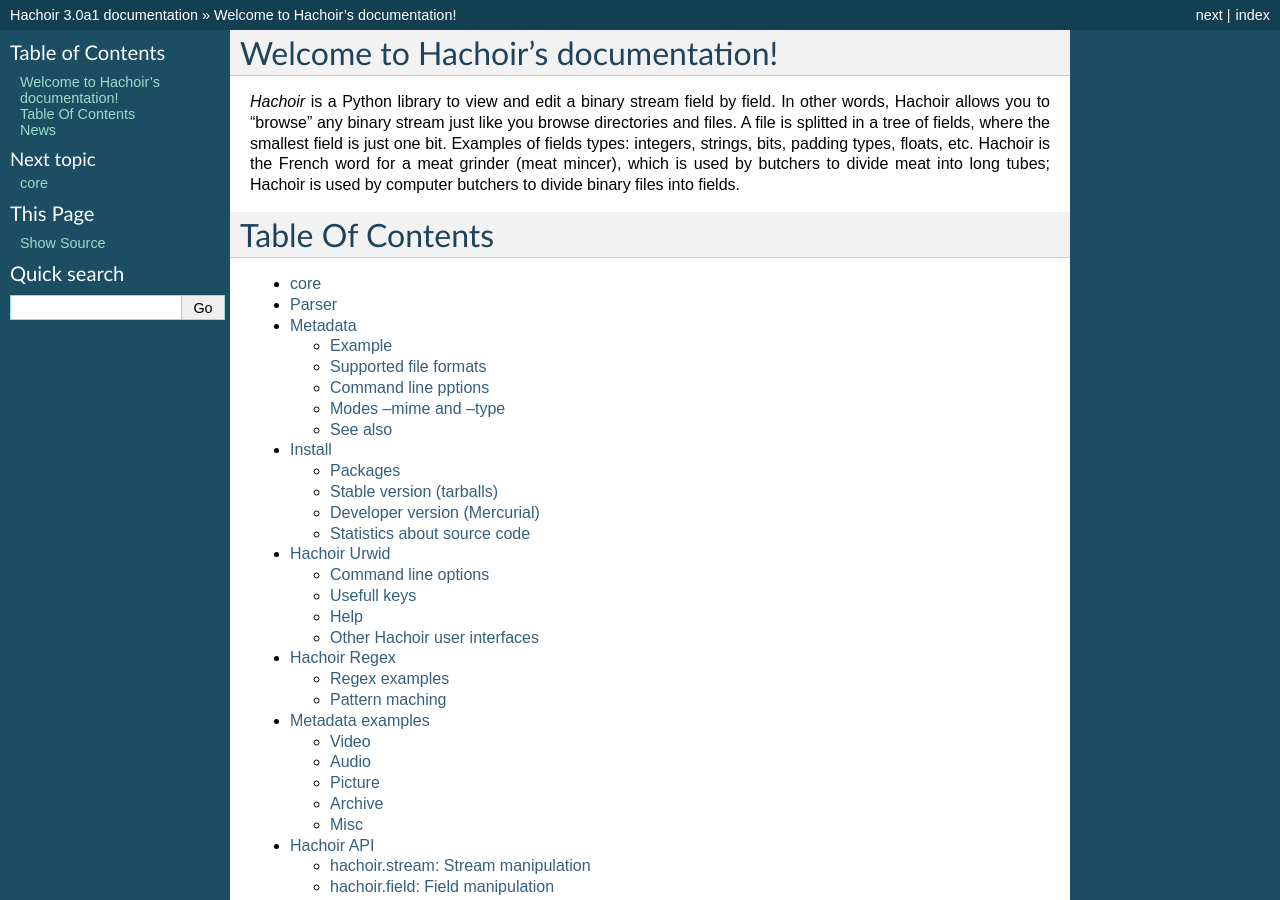
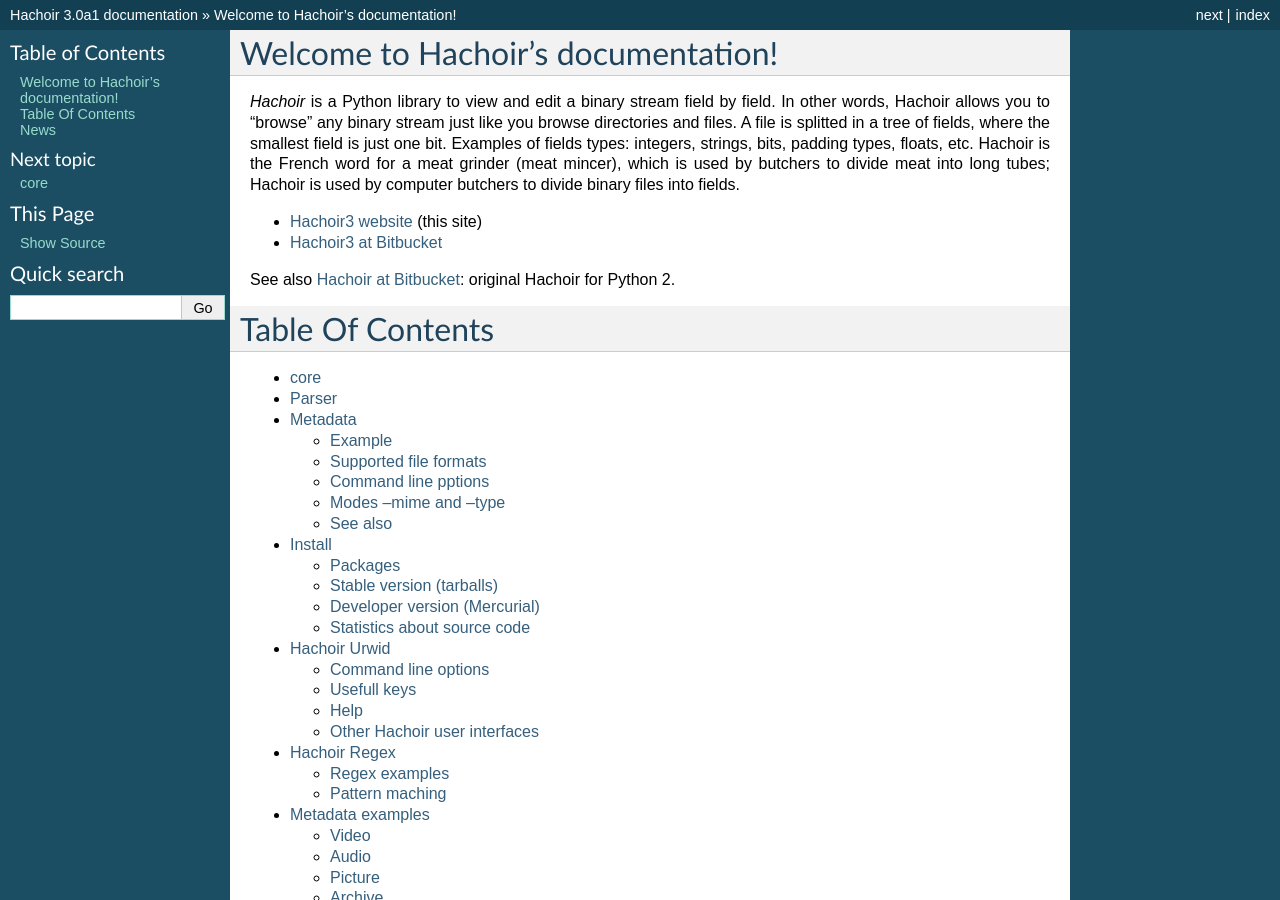
Before and after one commit to vstinner/hachoir, a Sphinx documentation site: the page built from doc/index.rst, in a window 1280 px wide and 900 px high. Built offline with Sphinx 7.4.7, drawn with Linux system fonts in a browser that asks for light colours.

Commit message:
doc: add links

```diff
--- a/doc/index.rst
+++ b/doc/index.rst
@@ -8,6 +8,12 @@ smallest field is just one bit. Examples of fields types: integers,
 strings, bits, padding types, floats, etc. Hachoir is the French word for a
 meat grinder (meat mincer), which is used by butchers to divide meat into long
 tubes; Hachoir is used by computer butchers to divide binary files into fields.
+
+* `Hachoir3 website <http://hachoir3.readthedocs.org/>`_ (this site)
+* `Hachoir3 at Bitbucket <https://bitbucket.org/haypo/hachoir3>`_
+
+See also `Hachoir at Bitbucket <http://hachoir3.readthedocs.org/>`_: original
+Hachoir for Python 2.
 
 
 Table Of Contents
```
